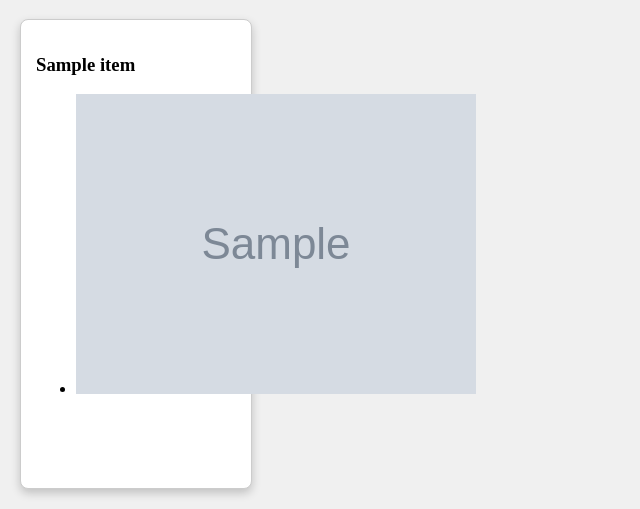
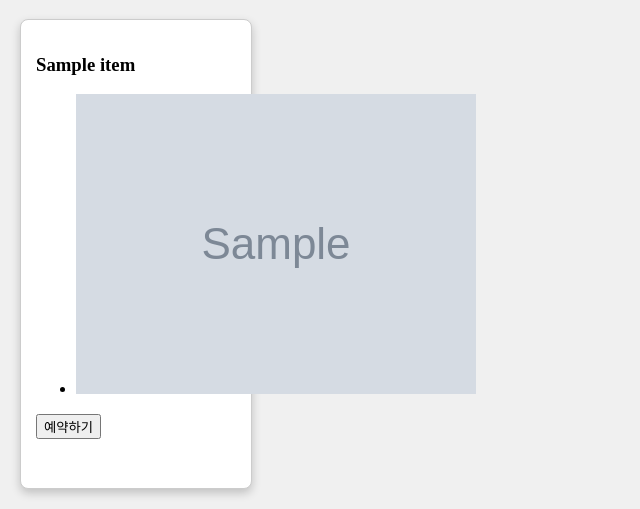
Before and after one commit to ChungGyeon/NFCTAG-Item_Management_System, a Node server app: template views/main.ejs in a window 1280 px wide. Shown: the part 291-800 px from the top of the page, without its empty margins (0-640 px from the left). Run offline with Node 20, Linux system fonts and the light colour scheme; the template is opened without the code that fills it: most values are stand-ins (such as "Sample title", 1, 10 or a date in 2020); grey boxes marked "Sample" are stand-in pictures.

Commit message:
style: 예약버튼 추가

```diff
--- a/routes/generateCookie.js
+++ b/routes/generateCookie.js
@@ -10,14 +10,14 @@ router.get('/generateCookie', (req, res) => {
     //쿠키 하나에 여러개 넣기 위한 그시기
     let infoObj = {};
     const keys = ['object1', 'object2', 'object3'];
-    const values = ['value1', 'value2', 'value3'];
+    const values = ['싸인팬', '실험복', '공학용계산기'];
 
     for (let i = 0; i < keys.length; i++) {
         infoObj[keys[i]] = values[i];
     }
         // 쿠키 설정
     res.cookie('info', JSON.stringify(infoObj),
-        { maxAge: 900000}
+        { maxAge: 1 * 60 * 1000}
     );
 
     res.json({ success: true, message: '쿠키가 생성되었습니다.' });
--- a/views/main.ejs
+++ b/views/main.ejs
@@ -25,6 +25,7 @@
                 <img src="<%= item.img %>" alt="<%= item.itemName %>" />
               </li>
             </ul>
+            <button>예약하기</button>
           </div>
         <% }) %>
       </main>
```
